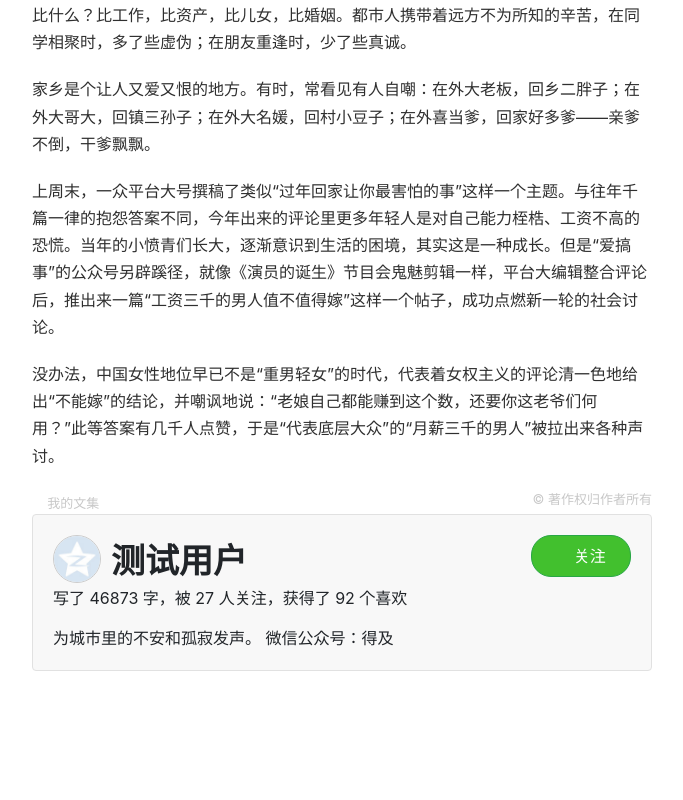
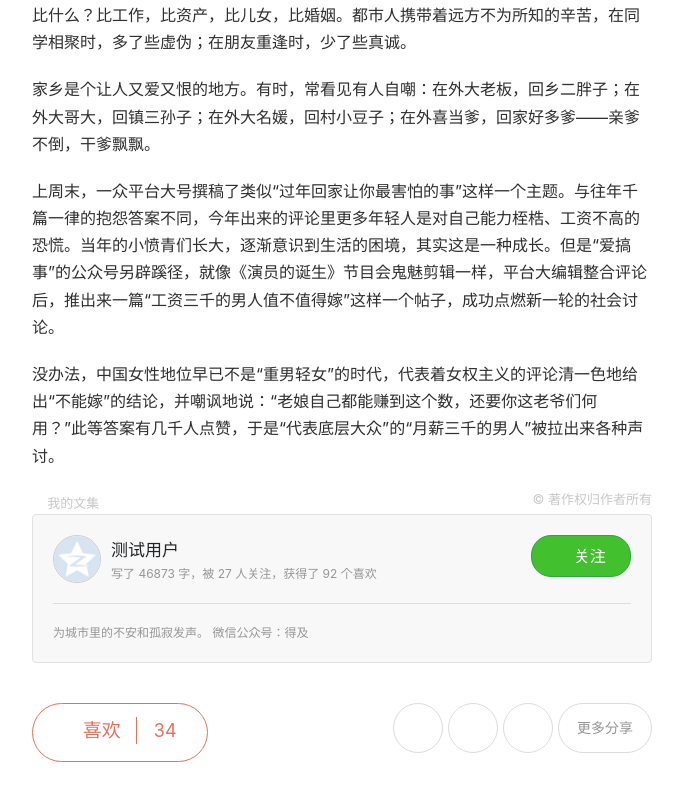
Before and after one commit to ChengDongh/jianshu, a Nuxt app: page /p/1 in a window 1280 px wide. Shown: the part 290-1090 px from the top of the page, without its empty margins (298-981 px from the left). Before the commit the page ends 1001 px from the top, so only its background shows below. Built offline with nearby package versions, Linux system fonts and the light colour scheme; a web font is replaced by a local one.

Commit message:
喜欢与分享的功能

```diff
--- a/assets/css/main.css
+++ b/assets/css/main.css
@@ -493,4 +493,188 @@ ul,ol,dl{
 .note .post .article .follow-detail .following{
     background: none;
 }
+.note .post .article .follow-detail .title{
+    font-size: 17px;
+    line-height: 1.8;
+    margin-right: 5px;
+    font-weight: 400;
+}
+.note .post .article .follow-detail .info>i{
+    color: #3194d0;
+    font-size: 15px;
+}
+.note .post .article .follow-detail .info p{
+    color: #969696;
+    margin-bottom: 0;
+    font-size: 12px;
+}
+.note .post .article .follow-detail .signature{
+    padding-top: 20px;
+    margin-top: 20px;
+    border-top: 1px solid #ddd;
+    color: #969696;
+    overflow: hidden;
+    text-overflow: ellipsis;
+    white-space: nowrap;
+    font-size: 12px;
+}
+.note .post .article .meta-bottom{
+    margin-top: 40px;
+    margin-bottom: 80px;
+}
+.note .post .article .meta-bottom .like{
+    display: inline-block;
+}
+.note .post .article .meta-bottom .like .active{
+    background: #ea6f5a!important;
+}
+.note .post .article .meta-bottom .share-group{
+    float: right;
+}
+.note .post .article .meta-bottom .like-group{
+    border: 1px solid #ea6f5a;
+    padding: 13px 0 15px;
+    border-radius: 40px;
+}
+/*.note .post .article .meta-bottom .active{*/
+    /*background: #ea6f5a;*/
+/*}*/
+.note .post .article .meta-bottom .active .btn-like{
+    color: #fff!important;
+}
+.note .post .article .meta-bottom .active .btn-like a i {
+    color: #fff;
+}
+.note .post .article .meta-bottom .active .modal-wrap{
+    font-size: 18px;
+    display: inline-block;
+    border-left: 1px solid #fff!important;
+    color: #fff!important;
+}
+.note .post .article .meta-bottom .like-group:hover{
+    background-color: rgb(254,247,245);
+}
+.note .post .article .meta-bottom .like-group .btn-like{
+    display: inline-block;
+    font-size: 19px;
+    color: #ea6f5a;
+}
+.note .post .article .meta-bottom .like-group .btn-like a{
+    padding: 18px 15px 18px 30px;
+}
+.note .post .article .meta-bottom .like-group .btn-like a i{
+    margin-right: 5px;
+}
+.note .post .article .meta-bottom .like-group .modal-wrap{
+    font-size: 18px;
+    display: inline-block;
+    border-left: 1px solid #ea6f5a;
+    color: #ea6f5a;
+}
+.note .post .article .meta-bottom .like-group .modal-wrap a{
+    padding: 18px 30px 18px 17px;
+}
+.note .post .article .meta-bottom .share-group {
+    position: relative;
+}
+.note .post .article .meta-bottom .share-group a{
+    display: inline-block;
+    width: 50px;
+    height: 50px;
+    line-height: 52px;
+    text-align: center;
+    border: 1px solid #dcdcdc;
+    border-radius: 50%;
+    background: #fff;
+    margin-left: 5px;
+    vertical-align: middle;
+}
+.note .post .article .meta-bottom .share-group a:hover{
+    background: rgb(248,248,248);
+}
+.note .post .article .meta-bottom .share-group a i{
+    font-size: 20px;
+}
+.weixin{
+    color: #00bb29;
+}
+.qq{
+    color: #498ad5;
+}
+.weibo{
+    color: #e05244;
+}
+.note .post .article .meta-bottom .share-group .more-share{
+    width:auto;
+    line-height: 40px;
+    font-size: 14px;
+    padding: 4px 18px;
+    border-radius: 40px;
+    color: #969696!important;
+}
+.note .post .article .meta-bottom .share-group .popover{
+    width: 156px;
+    height: 159px;
+    background-color: white;
+    border: 1px solid #ccc;
+    position: absolute;
+    /*overflow: hidden;*/
+    top: -170px;
+    left: 140px;
+    box-shadow: 0 6px 8px rgba(0,0,0,.1);
+}
+.note .post .article .meta-bottom .share-group .popover:after{
+    content: "";
+    position: absolute;
+    top: 157px;
+    left: 65px;
+    border-left: 10px solid transparent;
+    border-right: 10px solid transparent;
+    border-top: 10px solid #fff;
+}
+.note .post .article .meta-bottom .share-group .popover-list{
+    margin: 2px 0 2px 0;
+    padding: 0;
+    border-radius: 6px;
+    overflow: hidden;
+}
+.note .post .article .meta-bottom .share-group .popover-list li:hover{
+    background-color: rgb(248,248,248);
+}
+.note .post .article .meta-bottom .share-group .popover-list li a{
+    display: block;
+    width: 100%;
+    height: 31px;
+    line-height: 31px;
+    margin: 0;
+    padding: 0;
+    border-radius: 0;
+    border: none;
+}
+.note .post .article .meta-bottom .share-group .popover-list li a i{
+    margin-right: 6px;
+    vertical-align: middle;
+    font-size: 15px;
+    padding-bottom: 4px;
+}
+.note .post .article .meta-bottom .share-group .popover-list li a span{
+    display: inline-block;
+    width: 101px;
+    text-align: left;
+}
+.star{
+    color: rgb(254,200,1);
+}
+.twitter{
+    color: rgb(0,170,236);
+}
+.facebook{
+    display: inline-block;
+    width: 15px;
+    color: #fff;
+    background-color: rgb(68,96,160);
+}
+.google{
+    color: rgb(250,63,45);
+}
 /*用户页面*/
--- a/pages/p/_id.vue
+++ b/pages/p/_id.vue
@@ -1,12 +1,14 @@
 <template>
-    <div>
+    <div @click="shareShow">
         <my-header></my-header>
         <div class="note">
             <!--文章区域-->
             <div class="post">
                 <!--正文-->
                 <div class="article">
-                    <h1 class="title">月薪三千，就该去死吗？</h1>
+                    <h1 class="title">
+                        月薪三千，就该去死吗？
+                    </h1>
                     <div class="author">
                         <nuxt-link class="avatar" to="/u/123">
                             <img src="../../assets/img/default-avatar.jpg">
@@ -66,6 +68,78 @@
                             为城市里的不安和孤寂发声。 微信公众号：得及
                         </div>
                     </div>
+                    <div class="meta-bottom">
+                        <div class="like">
+                            <div class="btn like-group" :class="{active:like}">
+                                <div class="btn-like" @click="groupColor">
+                                    <a href="javascript:void (0)">
+                                        <i class="fa fa-heart-o"></i>
+                                        <span>喜欢</span>
+                                    </a>
+                                </div>
+                                <div class="modal-wrap">
+                                    <a ref="text">34</a>
+                                </div>
+                            </div>
+                        </div>
+                        <div class="share-group">
+                            <a id="weixin" variant="primary" href="javascript:void (0)">
+                                <i class="fa fa-weixin weixin"></i>
+                            </a>
+                            <b-tooltip target="weixin" placement="top">
+                                <strong>分享到微信</strong>
+                            </b-tooltip>
+                            <a id="weibo" variant="primary" href="javascript:void (0)">
+                                <i class="fa fa-weibo weibo"></i>
+                            </a>
+                            <b-tooltip class="hint" target="weibo" placement="top">
+                                <strong>分享到微博</strong>
+                            </b-tooltip>
+                            <a id="qq" variant="primary" href="javascript:void (0)">
+                                <i class="fa fa-qq qq"></i>
+                            </a>
+                            <b-tooltip class="hint" target="qq" placement="top">
+                                <strong>分享到QQ</strong>
+                            </b-tooltip>
+                            <a href="javascript:void (0)" class="more-share" @click.stop="shareShow">
+                                更多分享
+                            </a>
+                            <div class="popover" v-show="popoverShow">
+                                <ul class="popover-list">
+                                    <li class="radius-top">
+                                        <a href="javascript:void (0)">
+                                            <i class="fa fa-star star"></i>
+                                            <span>分享到QQ空间</span>
+                                        </a>
+                                    </li>
+                                    <li>
+                                        <a href="javascript:void (0)">
+                                            <i class="fa fa-twitter twitter"></i>
+                                            <span>分享到Twitter</span>
+                                        </a>
+                                    </li>
+                                    <li>
+                                        <a href="javascript:void (0)">
+                                            <i class="fa fa-facebook facebook"></i>
+                                            <span>分享到Facebook</span>
+                                        </a>
+                                    </li>
+                                    <li>
+                                        <a href="javascript:void (0)">
+                                            <i class="fa fa-google google"></i>
+                                            <span>分享到Google+</span>
+                                        </a>
+                                    </li>
+                                    <li class="radius-bottom">
+                                        <a href="javascript:void (0)">
+                                            <i class="fa fa-google google"></i>
+                                            <span>分享到豆瓣</span>
+                                        </a>
+                                    </li>
+                                </ul>
+                            </div>
+                        </div>
+                    </div>
                 </div>
             </div>
             <!--悬浮的操作框-->
@@ -89,7 +163,9 @@
                 iconObj:{
                     'fa-plus-square-o':true,
                     'fa-check':false
-                }
+                },
+                like:false,
+                popoverShow:false
             }
         },
         components:{
@@ -123,7 +199,18 @@
                     this.$refs.followWord2.innerHTML = '已关注';
                     this.$refs.icon2.className = 'fa fa-check';
                 }
-            }
+            },
+            groupColor(){
+                this.like=!this.like
+                if(this.like==false){
+                    this.$refs.text.innerHTML='34'
+                }else {
+                    this.$refs.text.innerHTML='35'
+                }
+            },
+            shareShow(){
+                this.popoverShow=!this.popoverShow
+            },
         }
     }
 </script>
```
